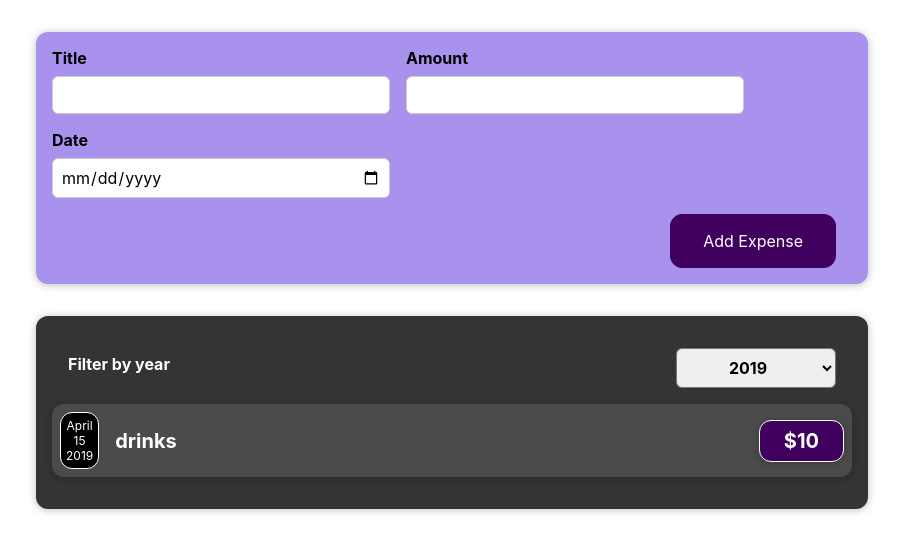
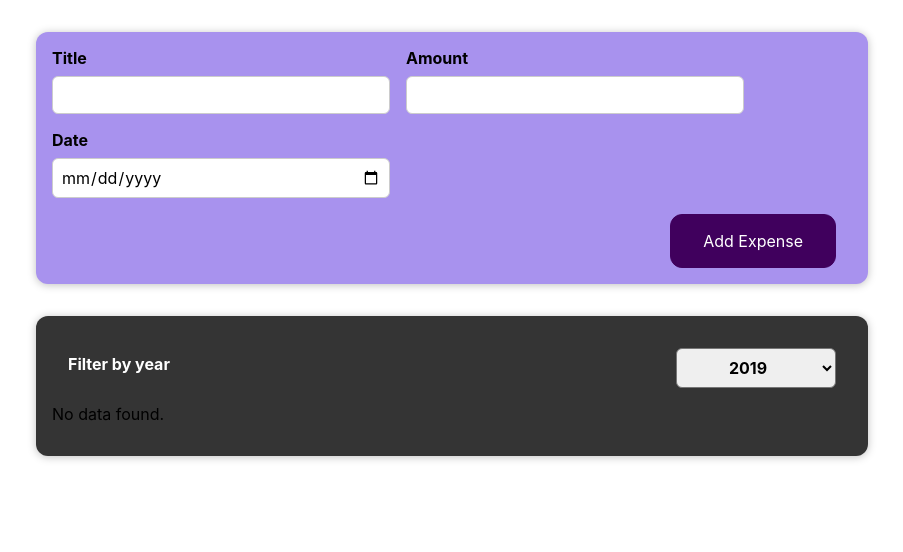
Before and after one commit to HennadiiZ/reactMxShwUdBscs, a React (Create React App) app: page / in a window 1280 px wide. Shown: the top 552 px of the page, without its empty margins (188-1091 px from the left). Built offline with nearby package versions, Linux system fonts and the light colour scheme.

Commit message:
067 Outputting Conditional Content

```diff
--- a/src/App.js
+++ b/src/App.js
@@ -5,10 +5,9 @@ import NewExpense from './components/NewExpense/NewExpense';
 
 const DUMMY_EXPENSES = [
   { id:'e1', title: 'Car Insurance', amount: 294.67, date: new Date(2022, 2, 28) },
-  { id:'e22', title: 'new TV', amount: 200, date: new Date(2021, 3, 28) },
   { id:'e2', title: 'new TV', amount: 200, date: new Date(2021, 3, 28) },
   { id:'e3', title: 'food', amount: 100, date: new Date(2020, 3, 19) },
-  { id:'e4', title: 'drinks', amount: 10, date: new Date(2019, 3, 15) },
+  { id:'e4', title: 'drinks', amount: 10, date: new Date(2020, 3, 15) },
 ];
 
 const App = () => {
--- a/src/components/Expenses/Expenses.js
+++ b/src/components/Expenses/Expenses.js
@@ -25,6 +25,7 @@ const Expenses = (props) => {
           onChangeFilter={filterChangeHandler}
         />
 
+        {/* {filteredExpenses.length === 0 && 'No data found.'}
         {filteredExpenses.map((item) => (
           <ExpenseItem
             key={item.id}
@@ -32,16 +33,18 @@ const Expenses = (props) => {
             amount={item.amount}
             date={item.date}
           />
-        ))}
+        ))} */}
 
-        {/* {props.items.map((item) => {
-          return  <ExpenseItem
-                    key={item.id}
-                    title={item.title}
-                    amount={item.amount}
-                    date={item.date}
-                  />
-        })} */}
+        {filteredExpenses.length === 0 ? <p>No data found.</p> :
+          filteredExpenses.map((item) => (
+            <ExpenseItem
+              key={item.id}
+              title={item.title}
+              amount={item.amount}
+              date={item.date}
+            />
+          ))
+        }
       </Card>
     </div>
   )
--- a/src/index.js
+++ b/src/index.js
@@ -68,3 +68,5 @@ reportWebVitals();
 // 066 Understanding _Keys_
 
 // 067 [assignment_solution] Time to Practice_ Working with Lists
+
+// 067 Outputting Conditional Content
```
